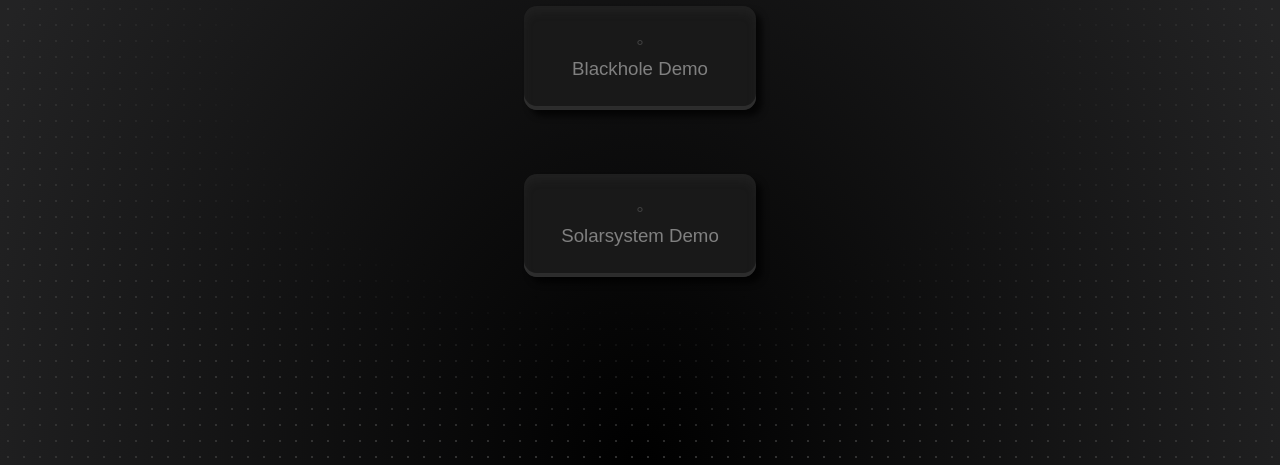
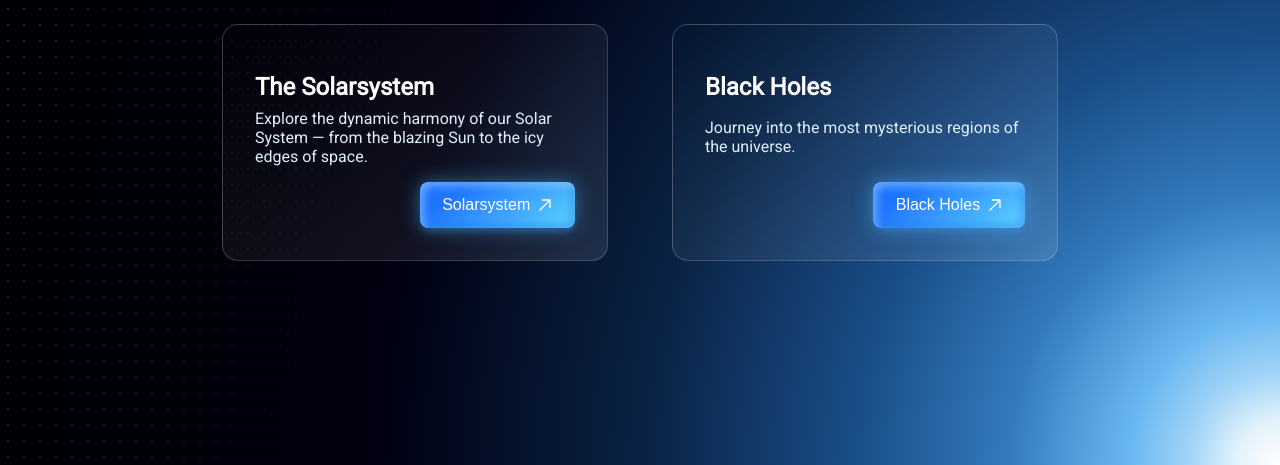
Before and after one commit to Adrian-Hansen-dev/opengl-space-demo, a plain HTML site: page index.html in a window 1280 px wide. Shown: the part 335-800 px from the top of the page. Drawn offline with Linux system fonts and the light colour scheme.

Commit message:
refactored button and background design, information text

```diff
--- a/css/style.css
+++ b/css/style.css
@@ -11,7 +11,42 @@ body{
     min-height: 100vh;
     display: flex;
     flex-direction: column;
-    background: radial-gradient(ellipse at bottom, #000000 0%, #232324 80%);
+    background: radial-gradient(circle at right bottom,
+    #ffffff 0%,           /* Zentrum - hell */
+    #e1f1fb 3%,           /* sehr naher Übergang */
+    #a2d4f7 6%,
+    #69b7f0 10%,
+    #337bbd 18%,
+    #1a4e89 28%,
+    #0a2345 42%,
+    #000010 60%,
+    #000000 100%
+    );
+}
+
+.dot-mask {
+    position: fixed;
+    top: 0;
+    left: 0;
+    bottom: 0;
+    width: 100%;
+    height: 100%;
+    z-index: -1;
+    inset: 0;
+    background-image: radial-gradient(#2b2b2b  1px, transparent 1px);
+    background-size: 16px 16px;
+    -webkit-mask-image: radial-gradient(circle at right bottom,
+    transparent 0%,
+    transparent 32%,
+    #000 48%,
+    #000 100%
+    );
+    mask-image: radial-gradient(circle at right bottom,
+    transparent 0%,
+    transparent 60%,
+    #000 90%,
+    #000 100%
+    );
 }
 
 header {
@@ -40,11 +75,31 @@ header {
     justify-content: center;
     align-items: center;
     text-align: center;
-}
 
-.button-group{
+    .card-section{
         display: flex;
         flex-direction: row;
+
+        .card{
+            display: flex;
+            flex-direction: column;
+            align-items: start;
+            justify-content: space-between;
+            text-align: start;
+            border: solid 1px rgba(255, 255, 255, 20%);
+            border-radius: 1rem;
+            padding: 2rem;
+            margin: 2rem;
+            max-width: 20rem;
+            background: linear-gradient(to left top, rgba(255, 255, 255, 10%), transparent);
+
+            .button-section{
+                display: flex;
+                justify-content: end;
+                width: 100%;
+            }
+        }
+    }
 }
 
 .content{
@@ -54,7 +109,6 @@ header {
     height: 100%;
     align-items: center;
     max-width: 85%;
-}
 
     .canvas{
         border-radius: 1rem;
@@ -64,7 +118,7 @@ header {
         max-width: 80vh;
         max-height: 80vh;
         border: solid rgb(40, 40, 40);
-    aspect-ratio: 1 / 1;       /* bewahrt Seitenverhältnis */
+        aspect-ratio: 1 / 1;
 
     }
 
@@ -73,6 +127,7 @@ header {
         padding: 2rem;
         flex-direction: column;
         justify-content: center;
+    }
 }
 
 @media (max-width: 80rem) {
@@ -88,32 +143,28 @@ header {
         padding: 2rem 0 0 0;
     }
 
-    .button-group{
+    .card-section{
         flex-direction: column;
     }
 }
 
-.dot-mask {
-    position: fixed;
-    top: 0;
-    left: 0;
-    bottom: 0;
-    width: 100%;
-    height: 100%;
-    z-index: -1;
-    inset: 0;
-    background-image: radial-gradient(rgb(50, 50, 50) 1px, transparent 1px);
-    background-size: 16px 16px;
-    -webkit-mask-image: radial-gradient(
-            ellipse 50% 50% at 50% 50%,
-            #000 60%,
-            transparent 100%
-    );
-    mask-image: radial-gradient(
-            ellipse 50% 50% at 50% 50%,
-            transparent 60%,
-            #000 100%
-    );
+
+h1{
+    background: linear-gradient(to left top, white 30%, #000010 100%);
+    color: transparent;
+    background-clip: text;
+    margin: 1rem 0 0.5rem;
+    font-size: 50px;
+}
+
+h3{
+    font-size: 24px;
+    margin: 1rem 0 0.5rem;
+}
+
+p{
+    margin: 0 0 1rem 0 ;
+    color: #e1f1fb;
 }
 
 .icon {
@@ -124,60 +175,74 @@ a:hover .icon {
     color: #999;
 }
 
-button {
+/* From Uiverse.io by Allyhere */
+.btn {
+    --clr-font-main: hsla(0 0% 20% / 100);
+    --btn-bg-1: hsla(194 100% 69% / 1);
+    --btn-bg-2: hsla(217 100% 56% / 1);
+    --btn-bg-color: hsla(360 100% 100% / 1);
+    --radii: 0.5em;
+    display: flex;
+    align-items: center;
+    gap: 0.4rem;
     cursor: pointer;
-    color: gray;
-    padding: 1.6em 2em;
-    margin: 1.7em;
-    background: rgba(25, 25, 25);
-    border-radius: 0.8rem;
-    text-decoration: none;
-    font-size: 14pt;
-    border-width: 0;
-    box-shadow: 6px 6px 6px rgba(0, 0, 0, 0.7), inset 0 6px 10px rgba(65, 65, 65, 0.2), inset 0 -4px 0 rgba(45, 45, 45, 1);
-    transition: 1s cubic-bezier(0.15, 0.83, 0.66, 1);
+    padding: 0.9em 1.4em;
+    min-width: 120px;
+    min-height: 44px;
+    font-size: var(--size, 1rem);
+    font-weight: 500;
+    transition: 0.8s;
+    background-size: 280% auto;
+    background-image: linear-gradient(
+            325deg,
+            var(--btn-bg-2) 0%,
+            var(--btn-bg-1) 55%,
+            var(--btn-bg-2) 90%
+    );
+    border: none;
+    border-radius: var(--radii);
+    color: var(--btn-bg-color);
+    box-shadow:
+            0 0 20px rgba(71, 184, 255, 0.5),
+            0 5px 5px -1px rgba(58, 125, 233, 0.25),
+            inset 4px 4px 8px rgba(175, 230, 255, 0.5),
+            inset -4px -4px 8px rgba(19, 95, 216, 0.35);
 }
 
-
-button:hover{
-    box-shadow: 10px 10px 12px rgba(0, 0, 0, 1), inset 0 6px 10px rgba(65, 65, 65, 0.6), inset 0 -6px 0 rgba(45, 45, 45, 1);
-    transform: translateY(-3px);
+.btn:hover {
+    background-position: right top;
 }
 
-button:hover span{
+.btn:is(:focus, :focus-visible, :active) {
+    outline: none;
+    box-shadow:
+            0 0 0 3px var(--btn-bg-color),
+            0 0 0 6px var(--btn-bg-2);
+}
+
+@media (prefers-reduced-motion: reduce) {
+    .btn {
+        transition: linear;
+    }
+}
+
+/* From Uiverse.io by Allyhere END */
+
+
+.btn:hover {
     color: #fff;
     text-shadow:
             0 0 7px #fff,
             0 0 10px #fff,
             0 0 21px #fff,
-                0 0 42px #0fa,
-            0 0 82px #0fa,
-                0 0 92px #0fa,
-            0 0 102px #0fa,
-            0 0 151px #0fa;
+            0 0 42px #0fa
 }
 
-button:active{
-    box-shadow: 6px 6px 6px rgba(0, 0, 0, 0), inset 0 6px 10px rgba(0, 0, 0, 0.5), inset 0 0 0 rgba(45, 45, 45, 1);
-    transform: translateY(3px);}
-
-button:active span{
+.btn:active{
     color: #fff;
     text-shadow:
             0 0 7px #fff,
             0 0 10px #fff,
             0 0 21px #fff,
-            0 0 42px #0fa,
-            0 0 82px #0fa,
-            0 0 92px #0fa,
-            0 0 102px #0fa,
-            0 0 151px #0fa;
+            0 0 42px #0fa
 }
-
-.button-indicator {
-    text-align: center;
-    color: rgb(65, 65, 65);;
-    -webkit-animation: glow 1s ease-in-out infinite alternate;
-    -moz-animation: glow 1s ease-in-out infinite alternate;
-    animation: glow 1s ease-in-out infinite alternate;
-}
--- a/index.html
+++ b/index.html
@@ -13,17 +13,29 @@
 <div class="wrapper">
     <div class="homepage-content">
     <h1>Exploring Space with OpenGL.</h1>
-    <div class="button-group">
-        <button onclick="location.href='blackHole.html'" class="link-button" >
-            <span class="button-indicator">°</span>
-            <br>
-            Blackhole Demo
+    <div class="card-section">
+        <div class="card">
+            <h3>The Solarsystem</h3>
+            <p>Explore the dynamic harmony of our Solar System — from the blazing Sun to the icy edges of space.</p>
+            <div class="button-section">
+        <button class="btn" onclick="location.href='solarsystem.html'">Solarsystem
+            <svg xmlns="http://www.w3.org/2000/svg" fill="none" viewBox="0 0 24 24" stroke-width="2" stroke="currentColor" width="16" height="16">
+                <path stroke-linecap="round" stroke-linejoin="round" d="m4.5 19.5 15-15m0 0H8.25m11.25 0v11.25" />
+            </svg>
         </button>
-        <button onclick="location.href='solarsystem.html'" class="link-button" >
-            <span class="button-indicator">°</span>
-            <br>
-            Solarsystem Demo
+            </div>
+        </div>
+        <div class="card">
+            <h3>Black Holes</h3>
+            <p>Journey into the most mysterious regions of the universe.</p>
+            <div class="button-section">
+        <button class="btn" onclick="location.href='blackHole.html'">Black Holes
+            <svg xmlns="http://www.w3.org/2000/svg" fill="none" viewBox="0 0 24 24" stroke-width="2" stroke="currentColor" width="16" height="16">
+                <path stroke-linecap="round" stroke-linejoin="round" d="m4.5 19.5 15-15m0 0H8.25m11.25 0v11.25" />
+            </svg>
         </button>
+            </div>
+        </div>
     </div>
     </div>
 </div>
```
Also changed, not shown: blackHole.html (+14 -4 lines), solarsystem.html (+11 -3 lines). Lines whose indentation alone changed are shown as unchanged.
